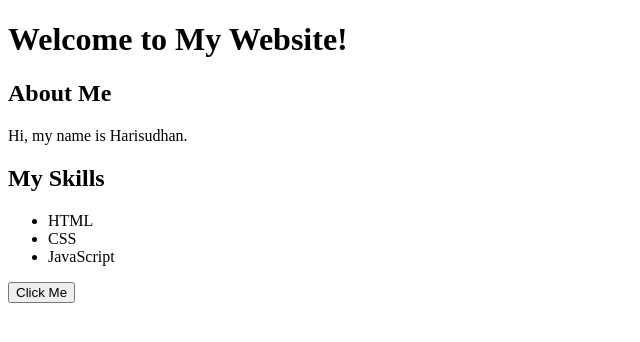
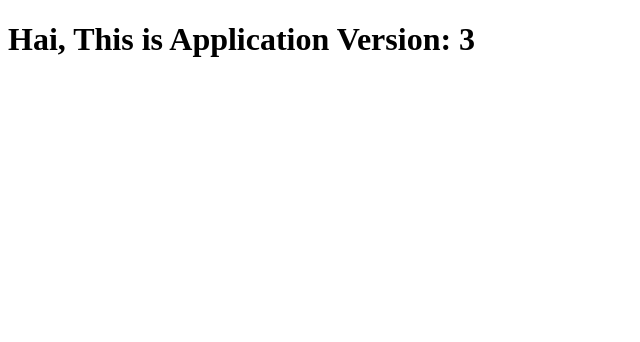
Before and after one commit to smarthari0903-create/hii, a plain HTML site: page index.html in a window 1280 px wide. Shown: the whole page, without its empty margins (0-640 px from the left). Drawn offline with Linux system fonts and the light colour scheme.

Commit message:
Update index.html

```diff
--- a/index.html
+++ b/index.html
@@ -1,24 +1,5 @@
-
 <!DOCTYPE html>
 <html>
-<head>
-    <title>My First Website</title>
-</head>
-<body>
-
-    <h1>Welcome to My Website!</h1>
-
-    <h2>About Me</h2>
-    <p>Hi, my name is Harisudhan.</p>
-
-    <h2>My Skills</h2>
-    <ul>
-        <li>HTML</li>
-        <li>CSS</li>
-        <li>JavaScript</li>
-    </ul>
-
-    <button>Click Me</button>
-
-</body>
+  <head><title>Hello from Application</title></head>
+  <body><h1>Hai, This is Application Version: 3</h1></body>
 </html>
```
